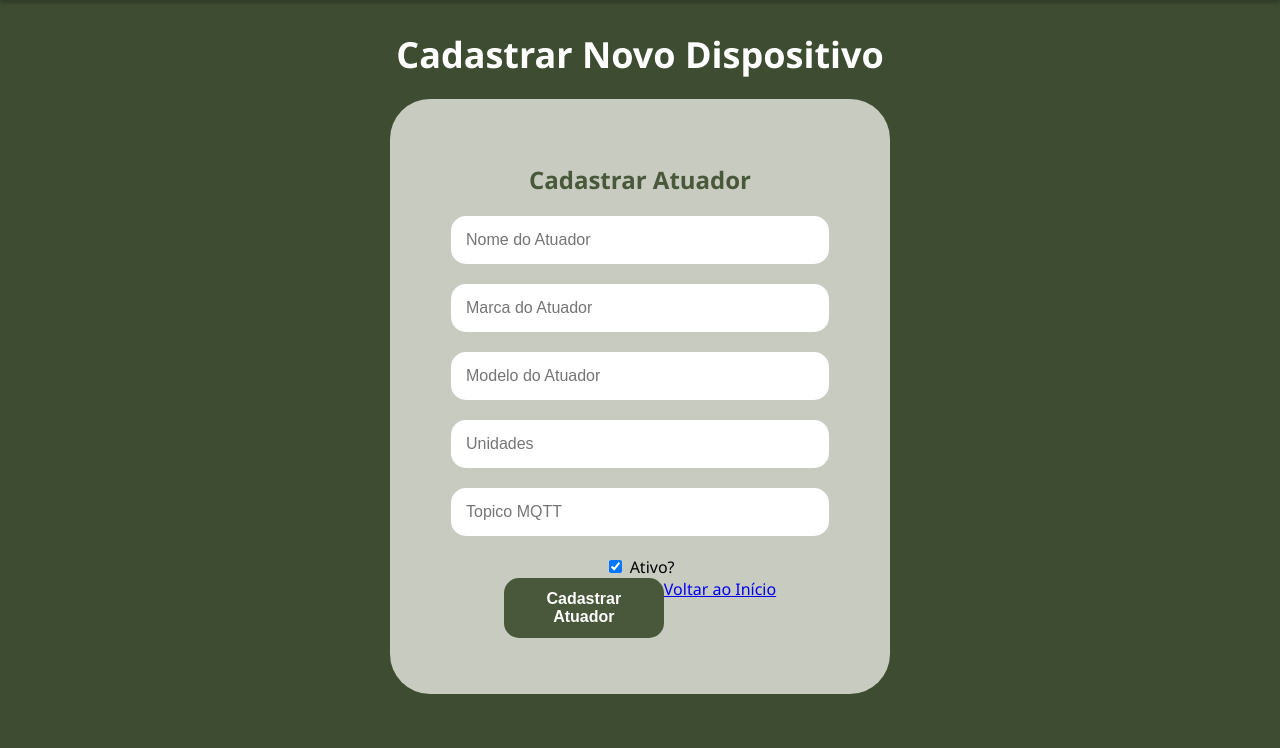
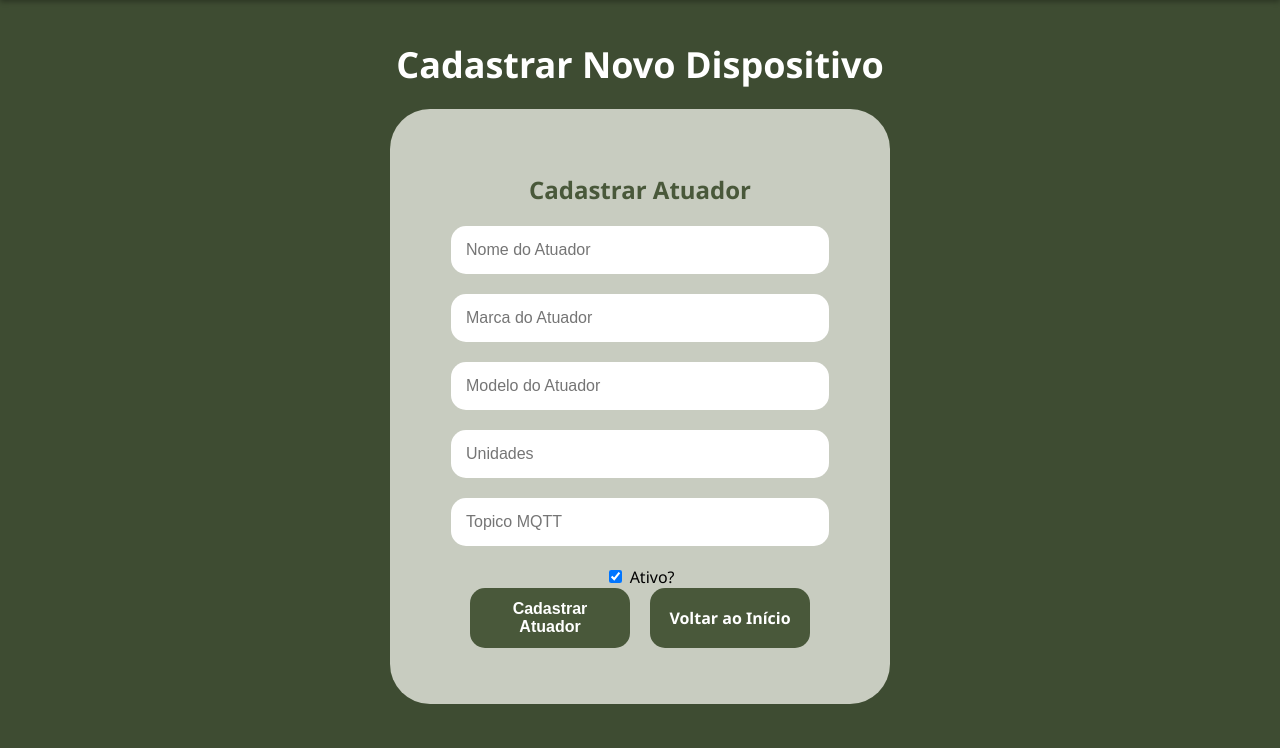
Before and after one commit to DraNefario/flask_app, a Flask app: page /register_atuador in a window 1280 px wide. Shown: the part 52-800 px from the top of the page. Run offline with Flask 3, Linux system fonts and the light colour scheme.

Commit message:
Update register_atuador.css

```diff
--- a/expcriativa/static/css/register_atuador.css
+++ b/expcriativa/static/css/register_atuador.css
@@ -90,8 +90,11 @@ header nav a:hover {
 .titulo {
     color: white;
     font-size: 36px;
+    margin-top: 40px;
     margin-bottom: 20px;
+    text-align: center;
 }
+
 
 .form-title {
     color: #49583a;
@@ -145,3 +148,26 @@ button {
     border-radius: 15px;
     cursor: pointer;
 }
+
+.btn-voltar {
+    width: 160px;
+    padding: 12px;
+    background-color: #49583a;
+    color: white;
+    font-weight: bold;
+    font-size: 16px;
+    border: none;
+    border-radius: 15px;
+    cursor: pointer;
+    text-align: center;
+    text-decoration: none;
+    margin-left: 20px;
+    display: inline-flex;
+    justify-content: center;
+    align-items: center;
+    transition: background-color 0.3s ease;
+}
+
+.btn-voltar:hover {
+    background-color: #3a462e;
+}
```
